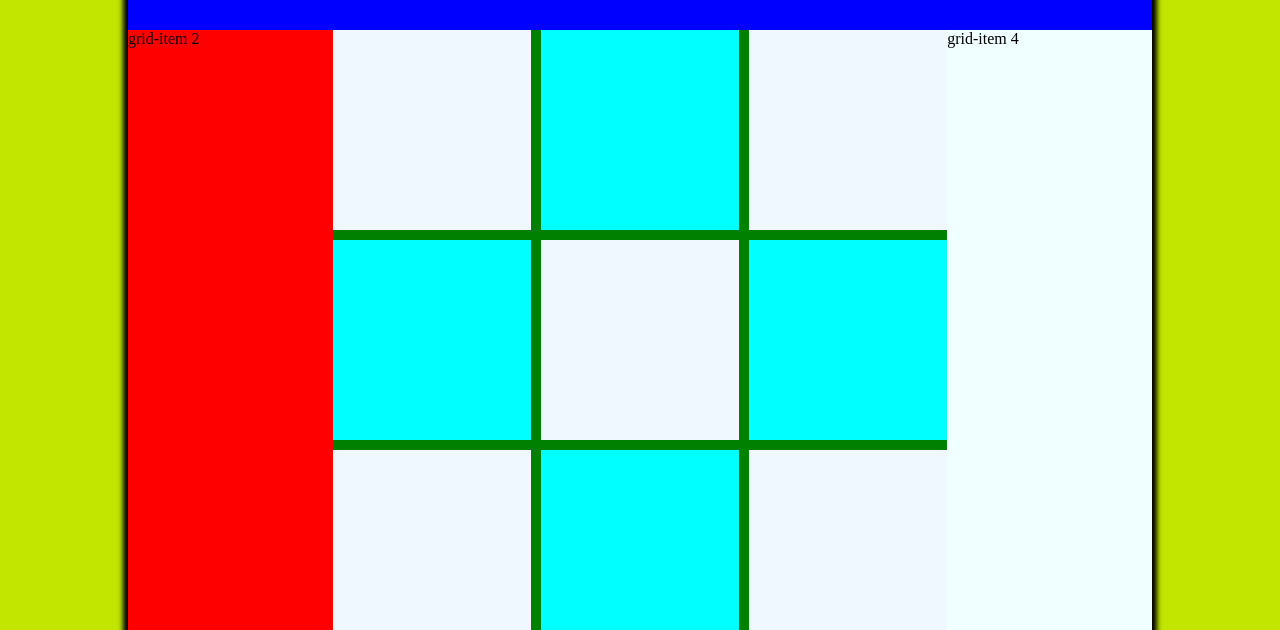
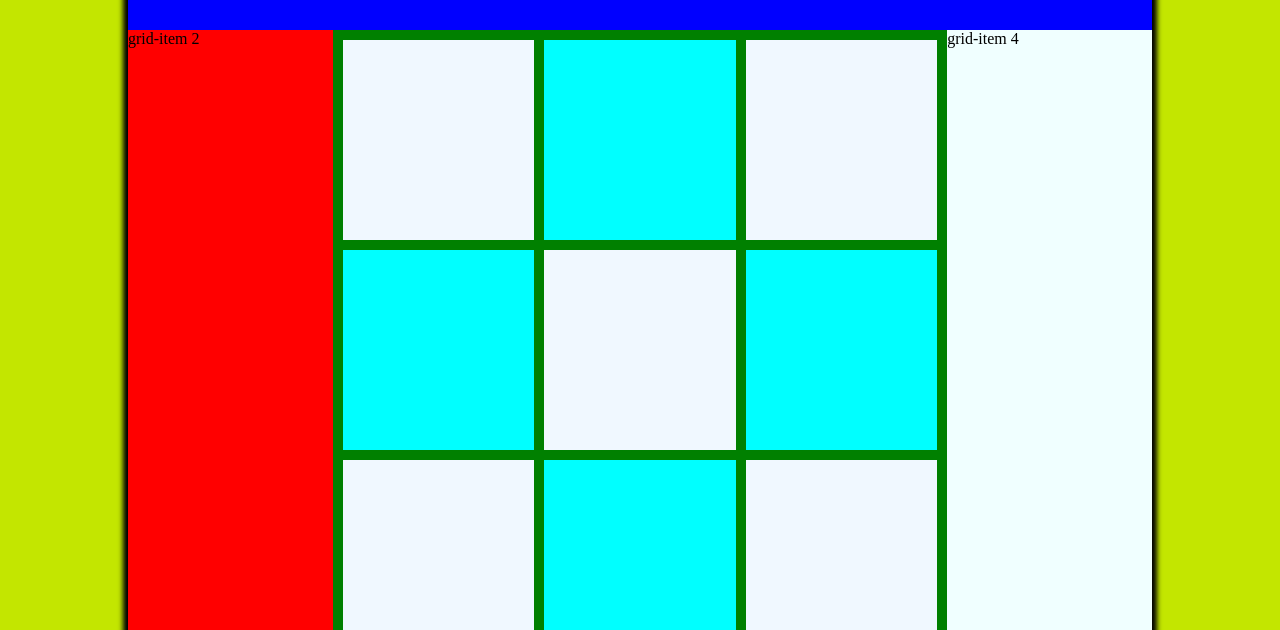
Before and after one commit to tbg-webbutveckling-te18/Jakobsson-Smorgasboard, a plain HTML site: page projects/5-Grunder-Grid/subpages/Grid-Templaet-Areas.html in a window 1280 px wide. Shown: the part 170-800 px from the top of the page. Drawn offline with Linux system fonts and the light colour scheme.

Commit message:
made a last recap on grids

```diff
--- /dev/null
+++ b/projects/5-Grunder-Grid/assets/css/Grid-Last-Recap.css
@@ -0,0 +1,28 @@
+@charset 'utf-8';
+
+body {
+    background-color: gray;
+
+}
+
+.grid-container {
+    display: grid;
+    grid-template-columns: 1fr 1fr 1fr;
+
+    grid-gap:5px;
+    grid-auto-rows: 200px;
+
+    width: 80vw;
+    min-height: 90vh;
+
+    border: 1px solid black;
+    margin: auto;
+}
+
+.grid-item:nth-child(odd) {
+    background-color: #A00000;
+}
+
+.grid-item:nth-child(even) {
+    background-color: #008000;
+}
--- a/projects/5-Grunder-Grid/assets/css/Grid-Template-Areas.css
+++ b/projects/5-Grunder-Grid/assets/css/Grid-Template-Areas.css
@@ -66,6 +66,7 @@ body {
 .grid-portfolio {
     display: grid;
 
+    padding: 10px;
     grid-template-columns: 1fr 1fr 1fr;
     grid-auto-rows: 200px;
     grid-gap: 10px;
```
Also changed, not shown: projects/5-Grunder-Grid/subpages/Grid-Last-Recap.html (added, +34 -0 lines).
